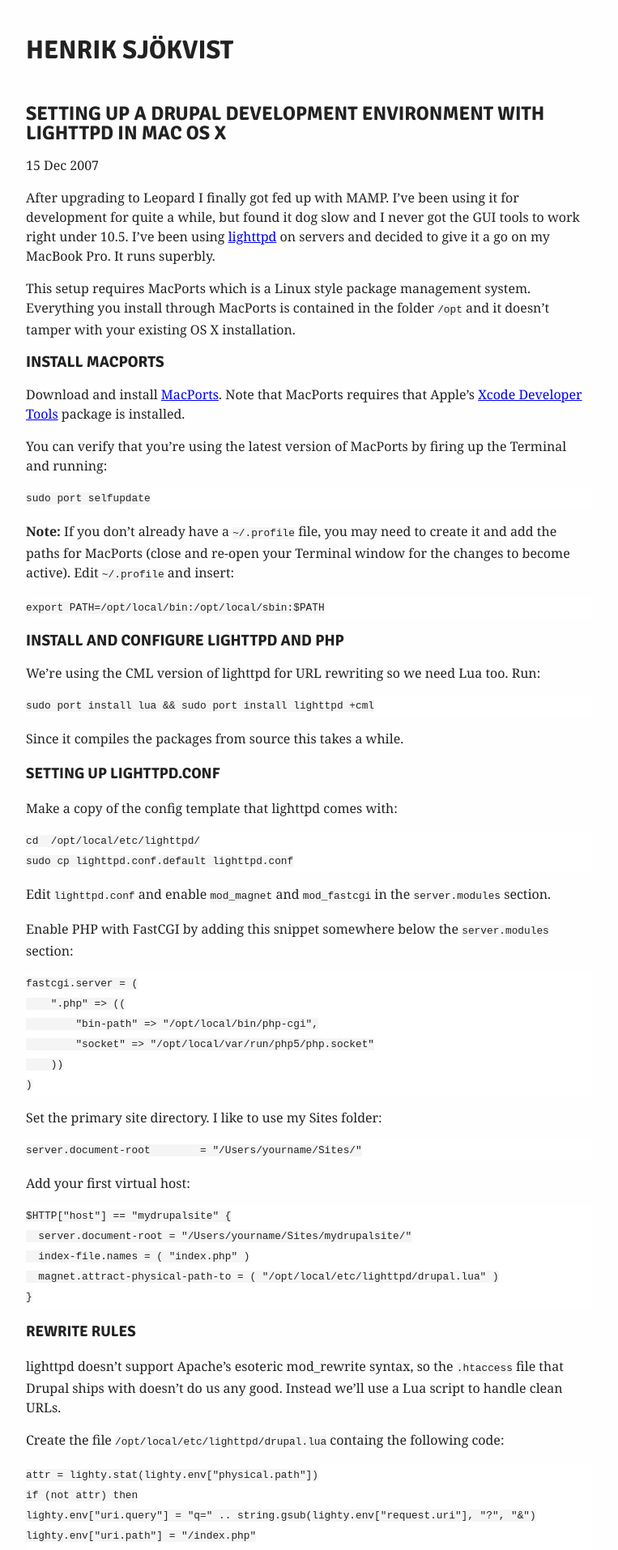
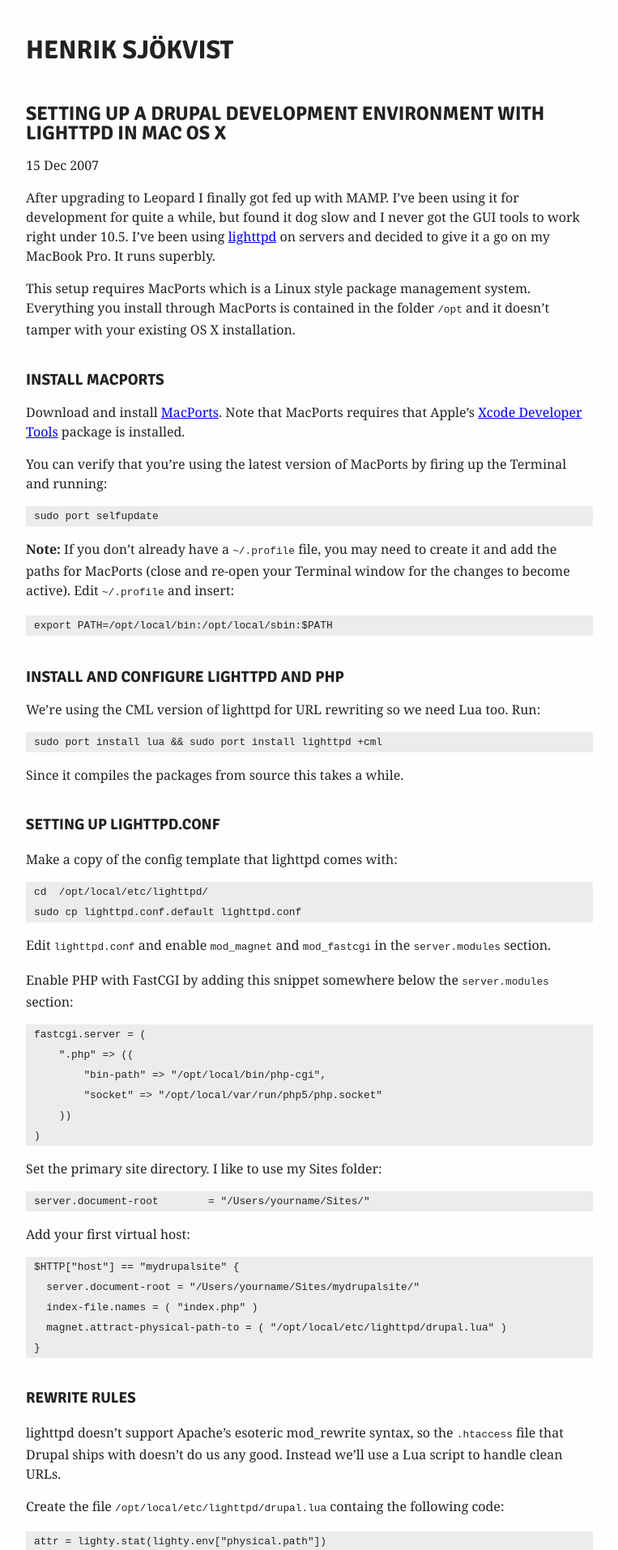
Before and after one commit to henrrrik/henrrrik.github.com, a Jekyll site: the page built from _posts/2007-12-15-setting-up-a-drupal-development-environment-with-lighttpd-in-mac-os-x.md, in a window 1280 px wide. Shown: the top 1914 px of the page at 81% size, without its empty margins (258-1021 px from the left). Built offline with Jekyll 4.4.1, drawn with Linux system fonts in a browser that asks for light colours; Markdown is read by kramdown in place of the engine named in the settings; comment, search, counter and statistics services are not loaded.

Commit message:
Now 10% more purdy.

```diff
--- a/css/style.css
+++ b/css/style.css
@@ -244,19 +244,27 @@
   padding-left: 0;
 }
 
-code {
-  font-size:  0.8em;
-  background-color: rgb(245,245,245);
+#post {
+  border-bottom: 2px solid #ccc;
+  padding-bottom: 20px;
 }
-code pre {
-  padding:  5px 20px;
+
+#post h2, #post h3 {
+  margin-top: 2em;
 }
 
 /*
  *  Syntax highlighting
  */
 
-.highlight  { background: #ffffff; }
+code {
+  font-size:  0.8em;
+}
+div.highlight , pre {
+  padding: 0 5px;
+  background-color: #ececec;
+}
+
 .highlight .c { color: #999988; font-style: italic } /* Comment */
 .highlight .err { color: #a61717; background-color: #e3d2d2 } /* Error */
 .highlight .k { font-weight: bold } /* Keyword */
```
